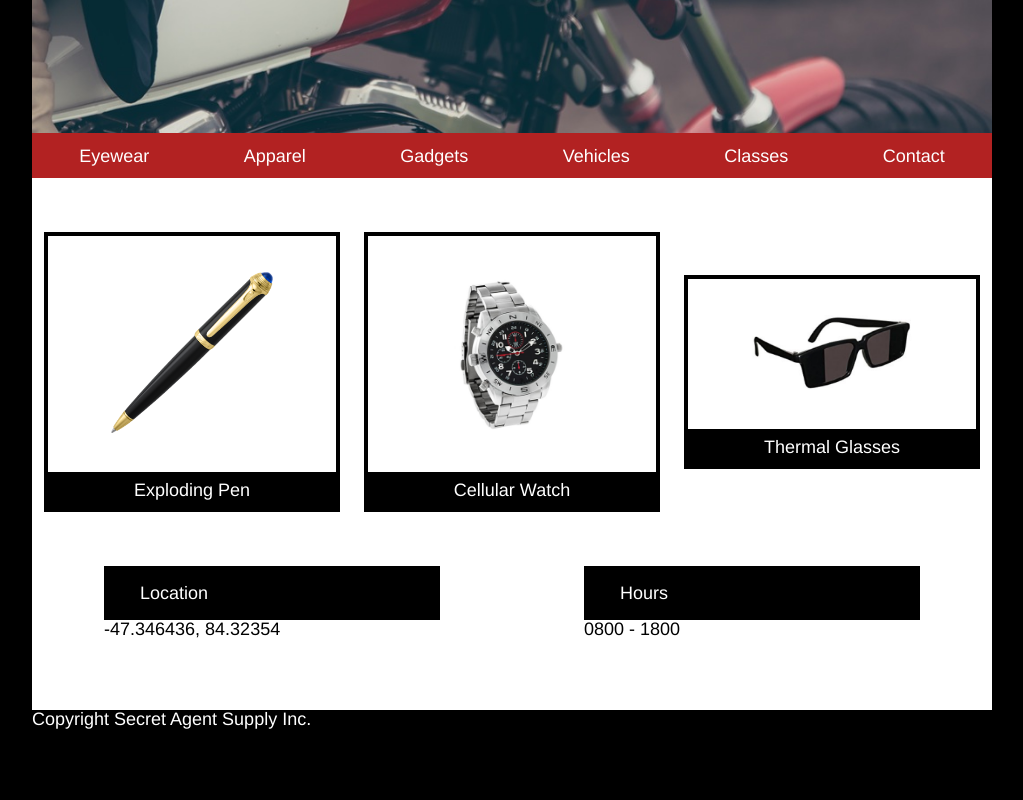
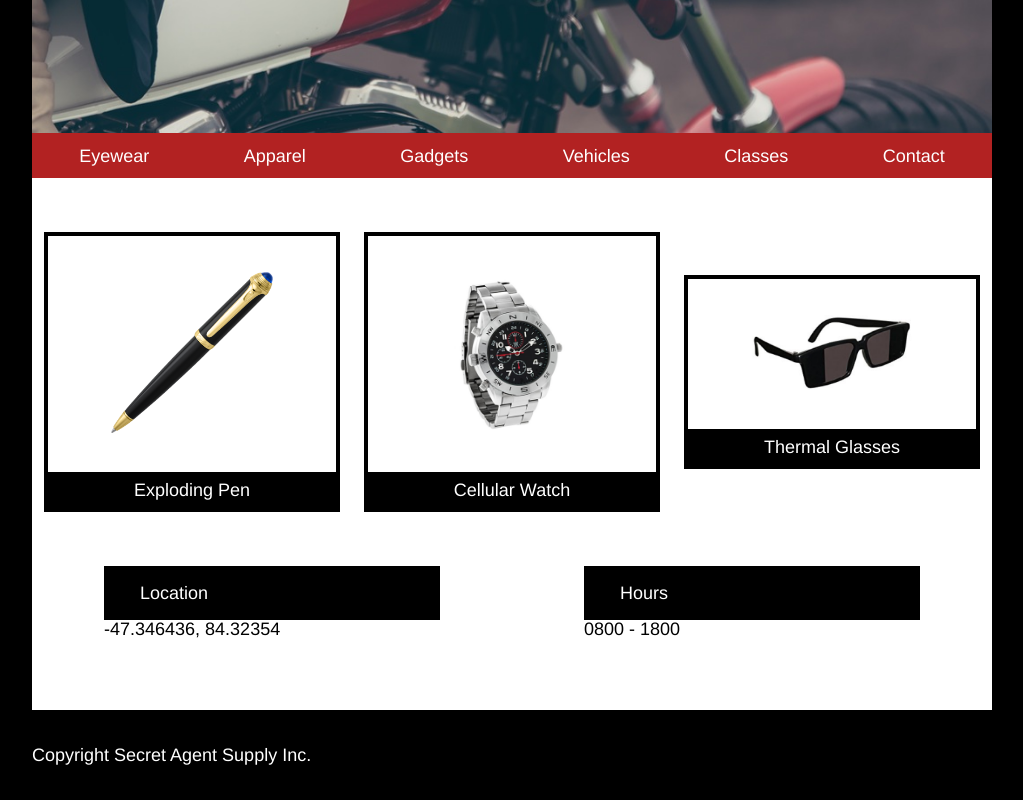
Before and after one commit to KennethLarin/SecretAgent, a plain HTML site: page index.html in a window 1280 px wide. Shown: the part 362-1162 px from the top of the page, without its empty margins (128-1151 px from the left). Before the commit the page ends 1091 px from the top, so only its background shows below. Drawn offline with Linux system fonts and the light colour scheme.

Commit message:
finish adding the style

```diff
--- a/resources/css/style.css
+++ b/resources/css/style.css
@@ -137,3 +137,11 @@ li {
 .white {
   color: black;
 }
+
+/* footer section */
+
+footer {
+  height: 5rem;
+  display: flex;
+  align-items: center;
+}
```
